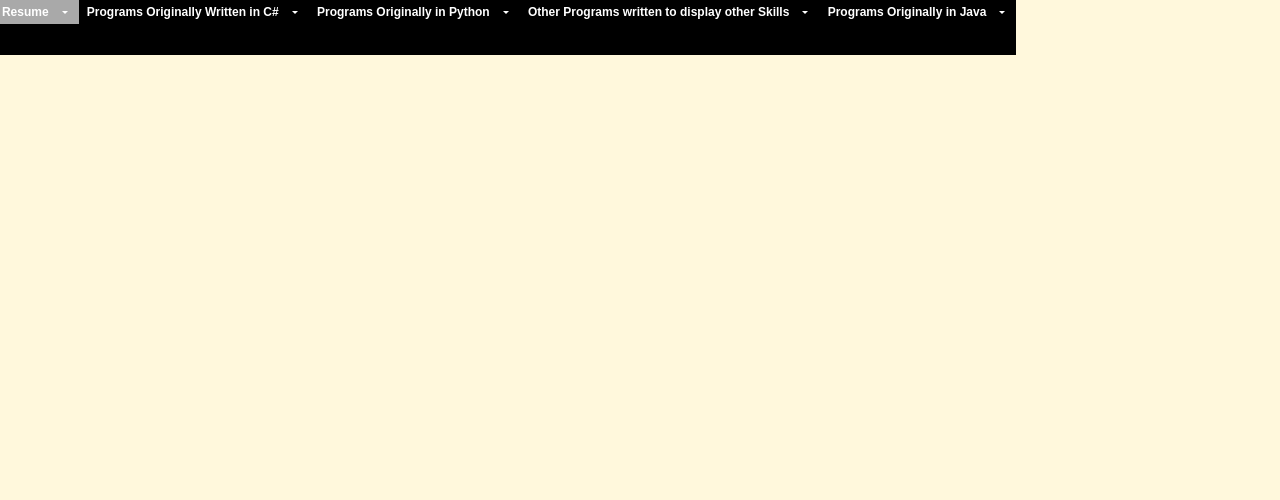
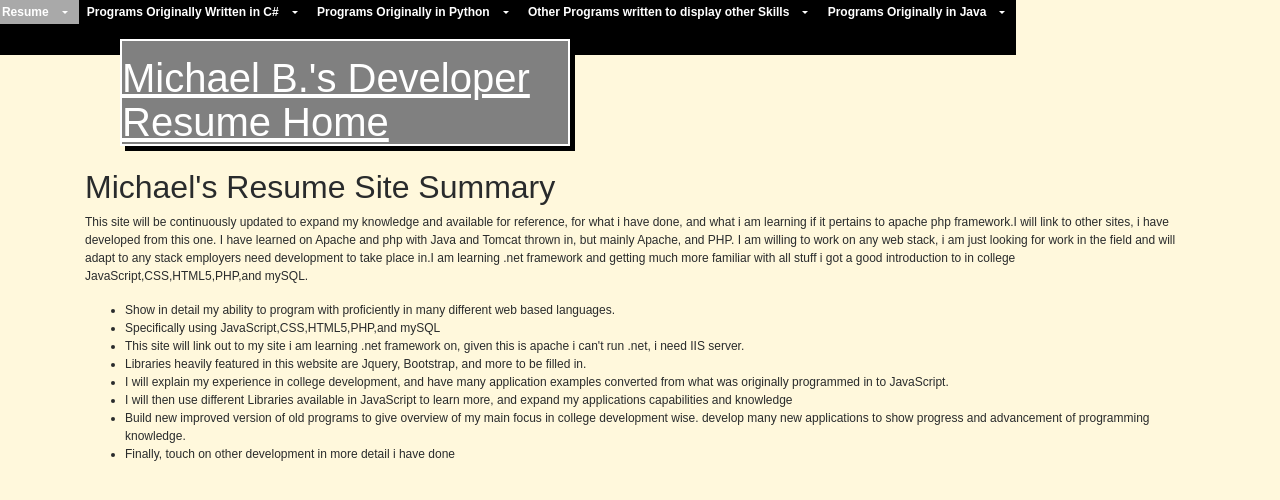
Before and after one commit to michaelborlandKeys/resume-project, a PHP site: page /home.php in a window 1280 px wide. Shown: the top 500 px of the page. Run offline with PHP 8.4, Linux system fonts and the light colour scheme; some libraries are stand-ins or nearby versions.

Commit message:
finished, but need to edit for grammer home page

```diff
--- a/public_html/css/default.css
+++ b/public_html/css/default.css
@@ -12,11 +12,13 @@ position: relative;
 top:-16px;
 left:50px;
 padding-top: 15px;
-background-color:black;
+background-color:grey;
 color:white;
 border:2px solid white;
-max-width:350px;
+max-width:450px;
 min-width: 250px;
+box-shadow: 5px 5px black;
+opacity: 2.0;
 
 }
 .dropdown-header
--- a/public_html/css/undercontruction.css
+++ b/public_html/css/undercontruction.css
@@ -0,0 +1,36 @@
+.animated_image_text
+{
+	min-width: 100px
+	min-height:75;
+	max-width: 650px
+	max-height:575px;
+	background-color:black;
+	color:yellow;
+	text-shadow:  2px orange;
+	position: relative;
+	 -webkit-animation: under_contruction 10s running; /* Safari 4.0 - 8.0 */
+    animation: under_contruction 10s running;
+
+
+}
+
+@-webkit-keyframes under_contruction {
+    from {top: 0px; left:100px;}
+    to {left: 0px; top:400px; right:50px;bottom: 350px; background-color:black; color: white; font-size:5em; }
+}
+
+.animated_image_text:hover
+
+{
+	font-size: 7em;
+	min-width:450px;
+	min-height:450px;
+}
+
+.animated_image_text:hover ,img:hover
+
+{
+
+	min-width:400px;
+	min-height:300px;
+}
--- a/public_html/home.php
+++ b/public_html/home.php
@@ -5,21 +5,42 @@
     <meta name="viewport" content="width=device-width, initial-scale=1">
          <!-- CSS files-->
     <?php include("../resources/default_style_sheets.php"); ?>
+    <link rel="stylesheet" type="text/css" href="css/undercontruction.css">
 	<title>Home</title>
 </head>
 <body>
-     <?php include("../resources/nav_bar_resume.php"); ?>
-	<div id="under_contruction">
+<?php include("../resources/nav_bar_resume.php"); ?>
+<div class="container">
+    <div class="row">
+        <div class="homepage_heading">
+            <h1 class="page_headings" id="home_page_heading" style="text-decoration: underline;">Michael B.'s Developer Resume Home</h1>
+        </div>
 
+    </div>
+      <div class="site_content_summary" id="summary_list">
+    <h2 class="site_checklist" id="style_summary">Michael's Resume Site Summary</h2>
+    <p>This site will be continuously updated to expand my knowledge and available for reference, for what i have done, and what i am learning if it pertains to apache php framework.I will link to other sites, i have developed from this one.  I have learned on Apache and php with Java and Tomcat thrown in, but mainly Apache, and PHP. I am willing to work on any web stack, i am just looking for work in the field and will adapt to any stack employers need development to take place in.I am learning  .net framework and getting much more familiar with all stuff i got a good introduction to in college JavaScript,CSS,HTML5,PHP,and mySQL.   </p>
+        <ul>
+            <li>Show in detail my ability to program with proficiently in many different web based languages.</li>
+            <li>Specifically using JavaScript,CSS,HTML5,PHP,and mySQL </li>
+            <li>This site will link out to my site i am learning .net framework on, given this is apache i can't run .net, i need IIS server. </li>
+            <li>Libraries heavily featured in this website are Jquery, Bootstrap, and more to be filled in. </li>
+            <li> I will explain my experience in college development, and have many application examples converted from what was originally programmed in to JavaScript.</li>
+            <li>I will then use different Libraries available in JavaScript to learn more, and expand my applications capabilities and knowledge </li>
+            <li>Build new improved version of old programs to give overview of my main focus in college development wise. develop many new applications to show progress and advancement of programming knowledge.</li>
+            <li>Finally, touch on other development in more detail i have done</li>
+        </ul>
 
-	</div>
+        </div>
 
+</div>
 
 
  <div id="script_loading">
 
     <?php include("../resources/default_script_loading.php") ?>
-        <!--JavaScript I programmed -->
+        <!--JavaScript I programmed --><!--
+       <script src="js/hovering_style_change.js" type="text/javascript" charset="utf-8" async defer></script>  -->
 
 
     </div>
```
Also changed, not shown: public_html/js/hovering_style_change.js (added, +15 -0 lines), resources/under_construction.php (added, +18 -0 lines), 1 other file.
